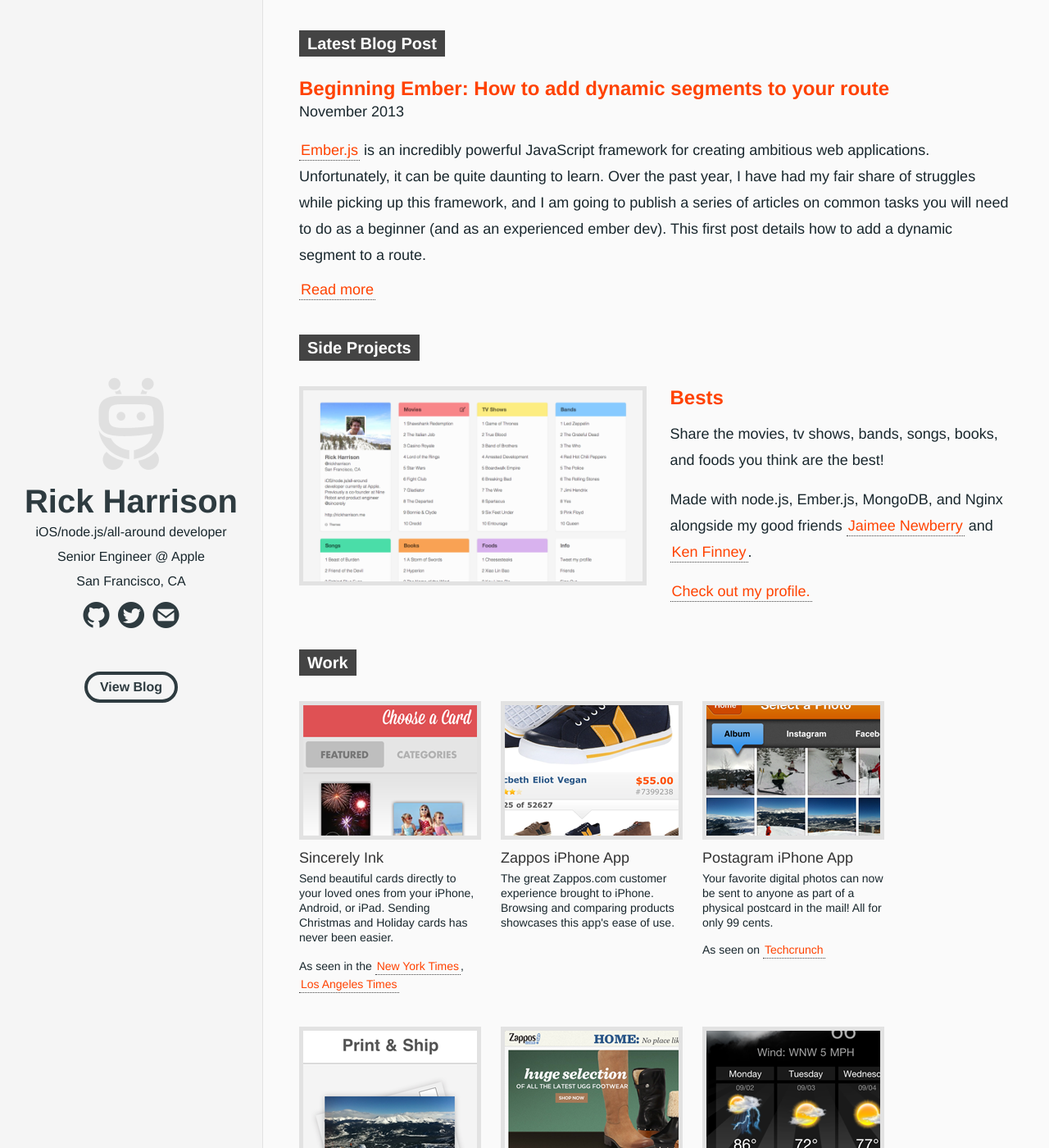
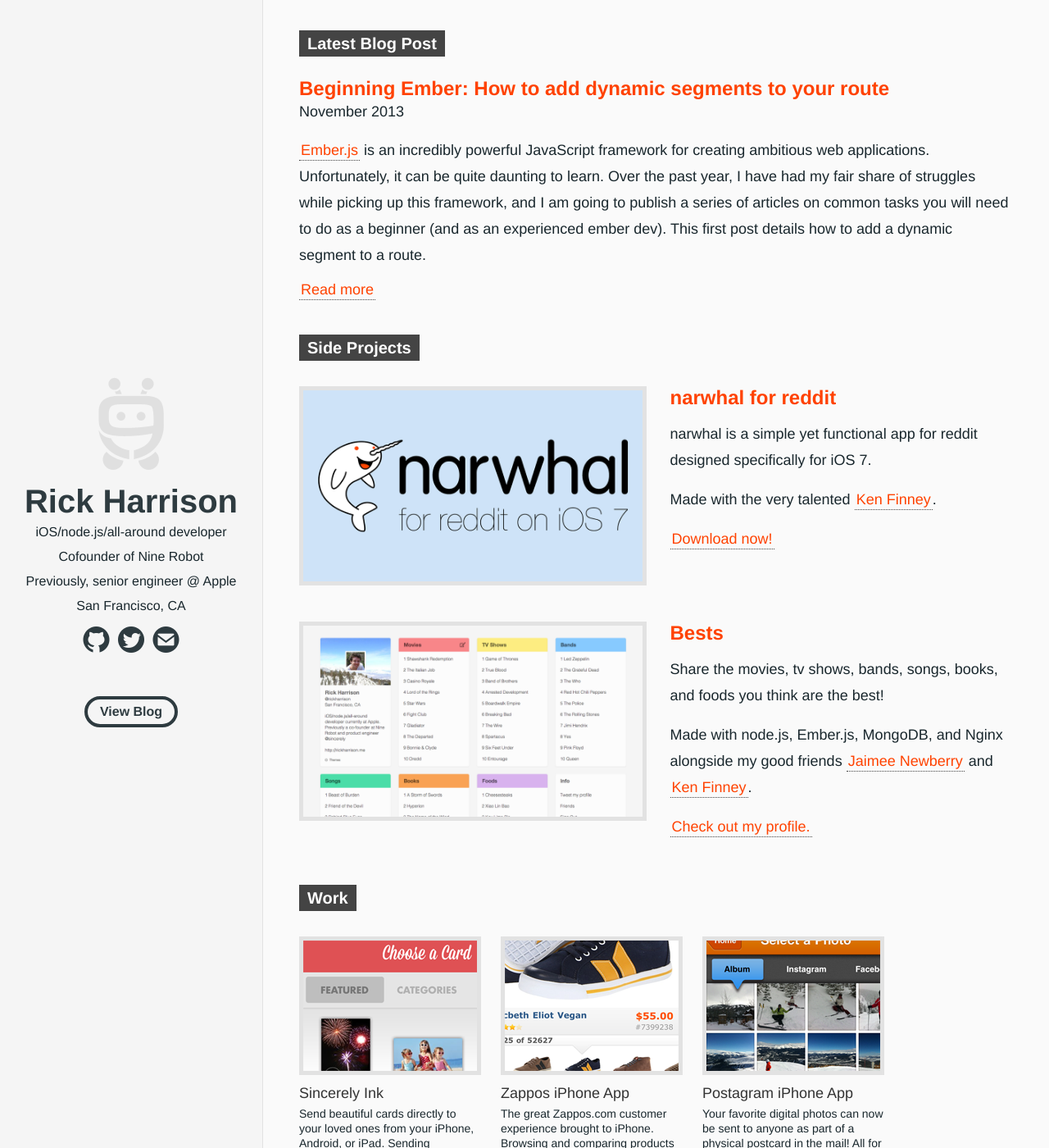
Before and after one commit to rickharrison-archive/rickharrison.me, a Jekyll site: the page built from index.html, in a window 1280 px wide and 1400 px high. Shown: the whole window at 82% size. Built offline with Jekyll 4.4.1, drawn with Linux system fonts in a browser that asks for light colours; Markdown is read by kramdown in place of the engine named in the settings; comment, search, counter and statistics services are not loaded.

Commit message:
Added narwhal under side projects.

```diff
--- a/_layouts/default.html
+++ b/_layouts/default.html
@@ -26,7 +26,8 @@
         <a class="header-logo" href="/"><span></span></a>
         <h1><a href="/">Rick Harrison</a></h1>
         <p>iOS/node.js/all-around developer</p>
-        <p>Senior Engineer @ Apple<p>
+        <p>Cofounder of Nine Robot</p>
+        <p>Previously, senior engineer @ Apple<p>
         <p>San Francisco, CA</p>
 
         <ul class="header-social">
--- a/index.html
+++ b/index.html
@@ -16,6 +16,20 @@
 <h2><span>Side Projects</span></h2>
 
 <ul class="side-list">
+    <li class="side-item">
+        <div class="side-content">
+            <a href="http://getnarwhal.com" class="side-screenshot"><img src="/images/side/narwhal@2x.png" /></a>
+        </div>
+
+        <div class="side-content">
+            <h3 class="home-title"><a href="http://getnarwhal.com">narwhal for reddit</a></h3>
+            <p>narwhal is a simple yet functional app for reddit designed specifically for iOS 7.</p>
+            <p>Made with the very talented <a href="https://twitter.com/kenfinney">Ken Finney</a>.</p>
+            <p><a href="https://itunes.apple.com/us/app/id845422455?mt=8">Download now!</a></p>
+        </div>
+        <div style="clear: both;"></div>
+    </li>
+
     <li>
         <div class="side-content">
             <a href="http://bests.com" class="side-screenshot"><img src="/images/side/bests@2x.png" /></a>
--- a/styles/main.css
+++ b/styles/main.css
@@ -209,6 +209,10 @@
 
 .side-list p {
     margin-bottom: 16px;
+}
+
+.side-list .side-item {
+    margin-bottom: 30px;
 }
 
 .side-content {
```
Also changed, not shown: images/side/narwhal.png (added), images/side/narwhal@2x.png (added).
